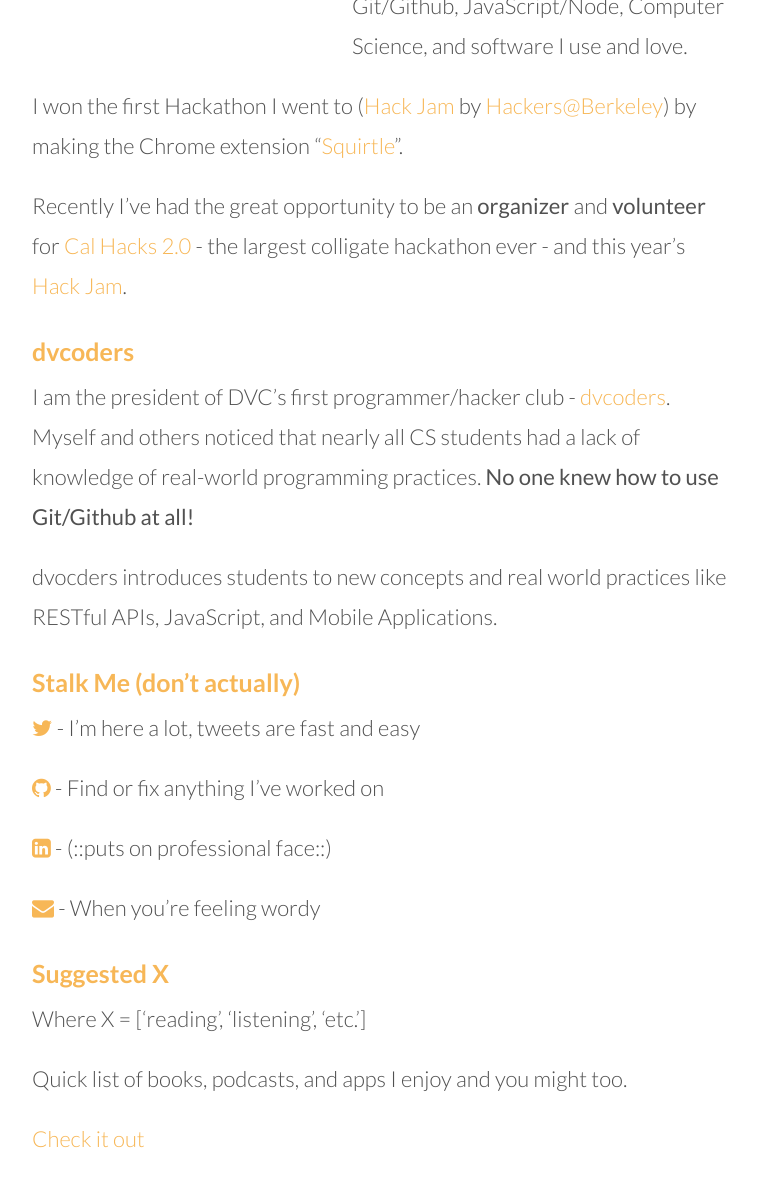
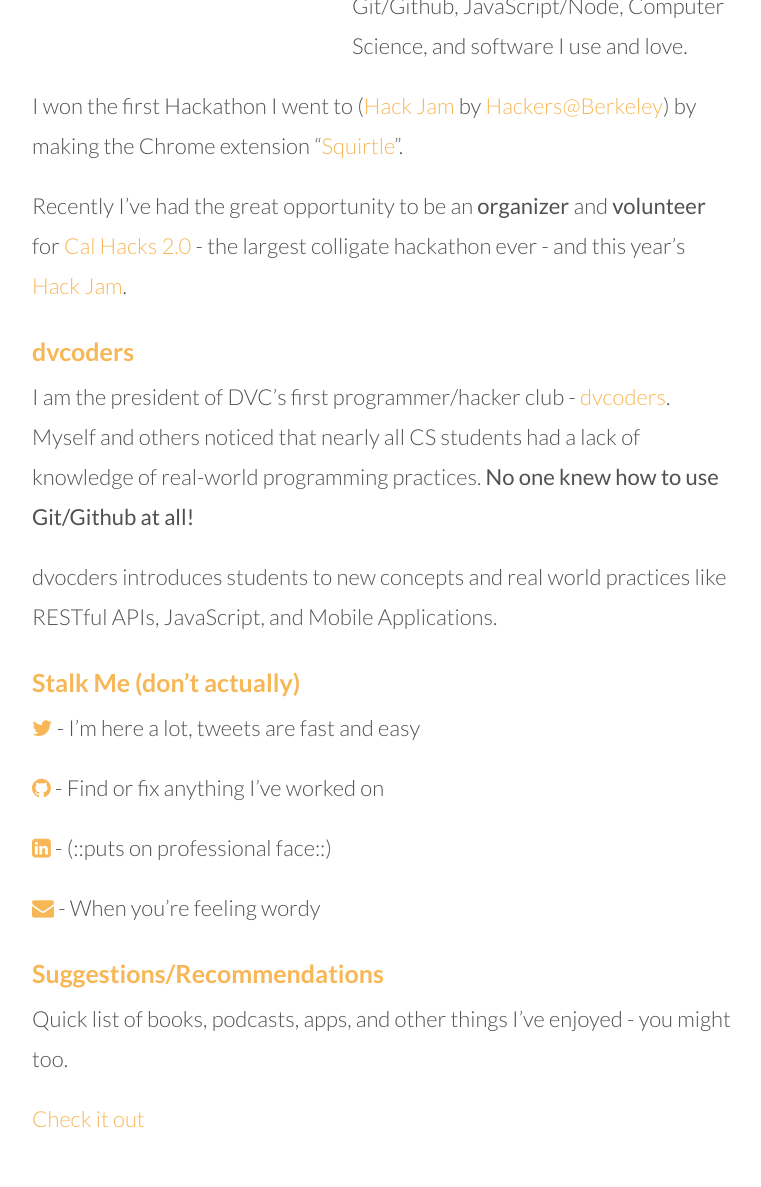
Before and after one commit to shatasundara/thebearjew.github.io, a Jekyll site: the page built from about.md, in a window 1280 px wide, cut to the strip 484-1763 px from the top of the page. Shown: the top 1187 px of the strip, without its empty margins (258-1019 px from the left). Built offline with Jekyll 4.4.1, drawn with Linux system fonts in a browser that asks for light colours; nearby versions of some CDN libraries.

Commit message:
Change recommended to suggestions/recommendations

```diff
--- a/about.md
+++ b/about.md
@@ -31,10 +31,8 @@
 
 [<i class="fa fa-envelope"></i>](mailto:{{ site.email }}) - When you're feeling wordy
 
-### Suggested X
+### Suggestions/Recommendations
 
-Where X = ['reading', 'listening', 'etc.']
-
-Quick list of books, podcasts, and apps I enjoy and you might too.
+Quick list of books, podcasts, apps, and other things I've enjoyed - you might too.
 
 [Check it out]({{ "recommended" | prepend: site.baseurl }})
```
